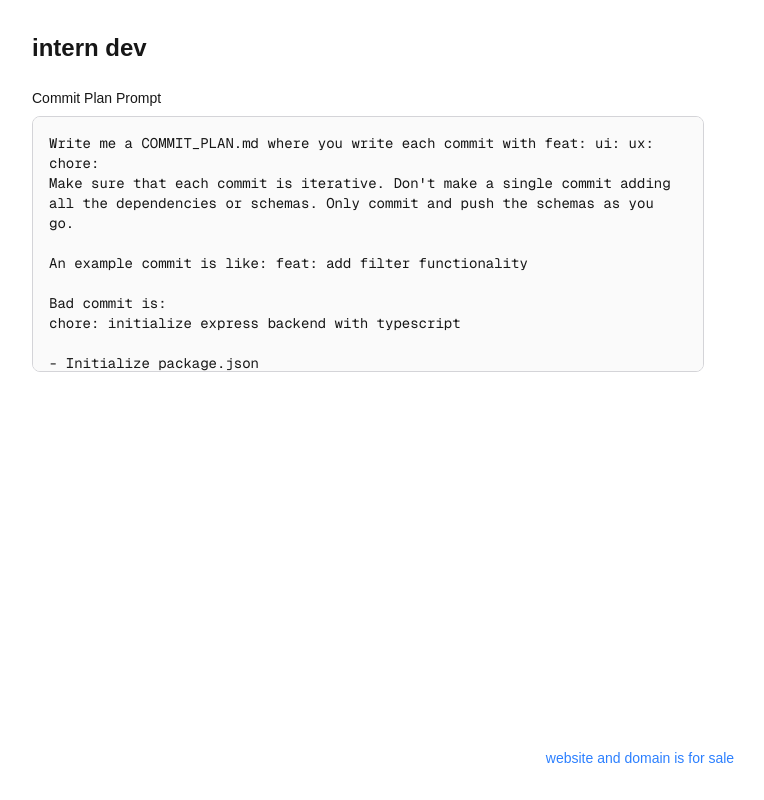
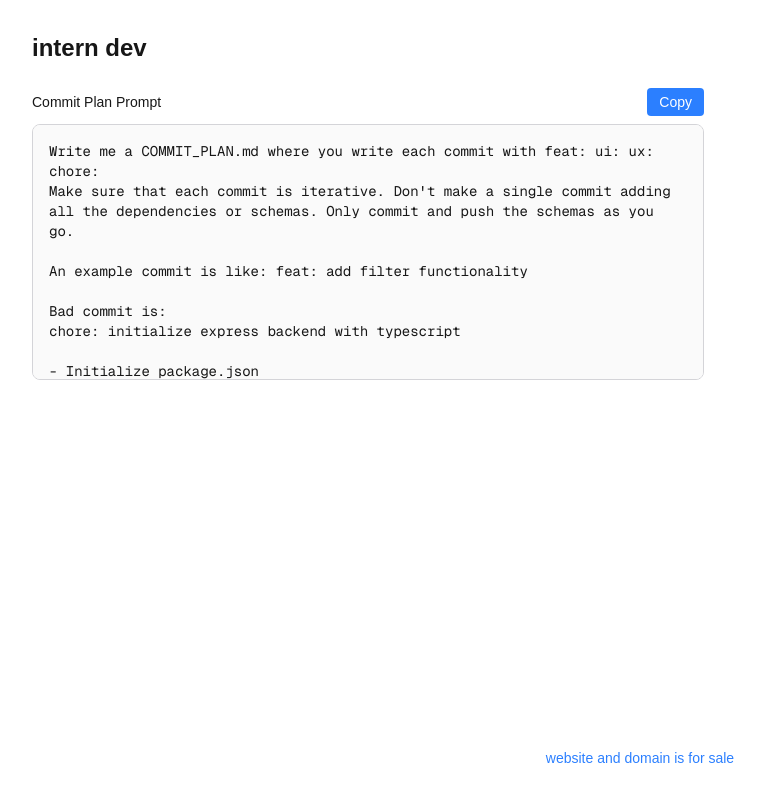
Before and after one commit to jarrensj/intern-dev, a Next.js app: page / in a window 1280 px wide. Shown: the whole page, without its empty margins (0-764 px from the left). Built offline with nearby package versions, Linux system fonts and the light colour scheme.

Commit message:
feat: add copy to clipboard button to commit plan prompt

```diff
--- a/app/page.tsx
+++ b/app/page.tsx
@@ -1,3 +1,7 @@
+"use client";
+
+import { useState } from "react";
+
 const commitPlanPrompt = `Write me a COMMIT_PLAN.md where you write each commit with feat: ui: ux: chore:
 Make sure that each commit is iterative. Don't make a single commit adding all the dependencies or schemas. Only commit and push the schemas as you go.
 
@@ -15,15 +19,31 @@ chore: initialize express backend with typescript
 Why this is bad: This commit installs all dependencies upfront before they're needed. Supabase, express, cors, etc. should each be added in the commit where they're actually used. For example, add @supabase/supabase-js only when you implement the database connection, add cors when you implement CORS handling. This keeps commits focused and makes it clear why each dependency was added.`;
 
 export default function Home() {
+  const [copied, setCopied] = useState(false);
+
+  const handleCopy = async () => {
+    await navigator.clipboard.writeText(commitPlanPrompt);
+    setCopied(true);
+    setTimeout(() => setCopied(false), 2000);
+  };
+
   return (
     <div className="flex flex-col min-h-screen">
       <main className="flex-1 p-8">
         <h1 className="text-2xl font-bold mb-6">intern dev</h1>
 
         <div className="max-w-2xl">
-          <label htmlFor="commit-plan-prompt" className="block text-sm font-medium mb-2">
-            Commit Plan Prompt
-          </label>
+          <div className="flex items-center justify-between mb-2">
+            <label htmlFor="commit-plan-prompt" className="block text-sm font-medium">
+              Commit Plan Prompt
+            </label>
+            <button
+              onClick={handleCopy}
+              className="px-3 py-1 text-sm bg-blue-500 text-white rounded hover:bg-blue-600 transition-colors"
+            >
+              {copied ? "Copied!" : "Copy"}
+            </button>
+          </div>
           <textarea
             id="commit-plan-prompt"
             className="w-full h-64 p-4 border border-zinc-300 rounded-lg bg-zinc-50 text-sm font-mono resize-none focus:outline-none focus:ring-2 focus:ring-blue-500 focus:border-transparent"
```
